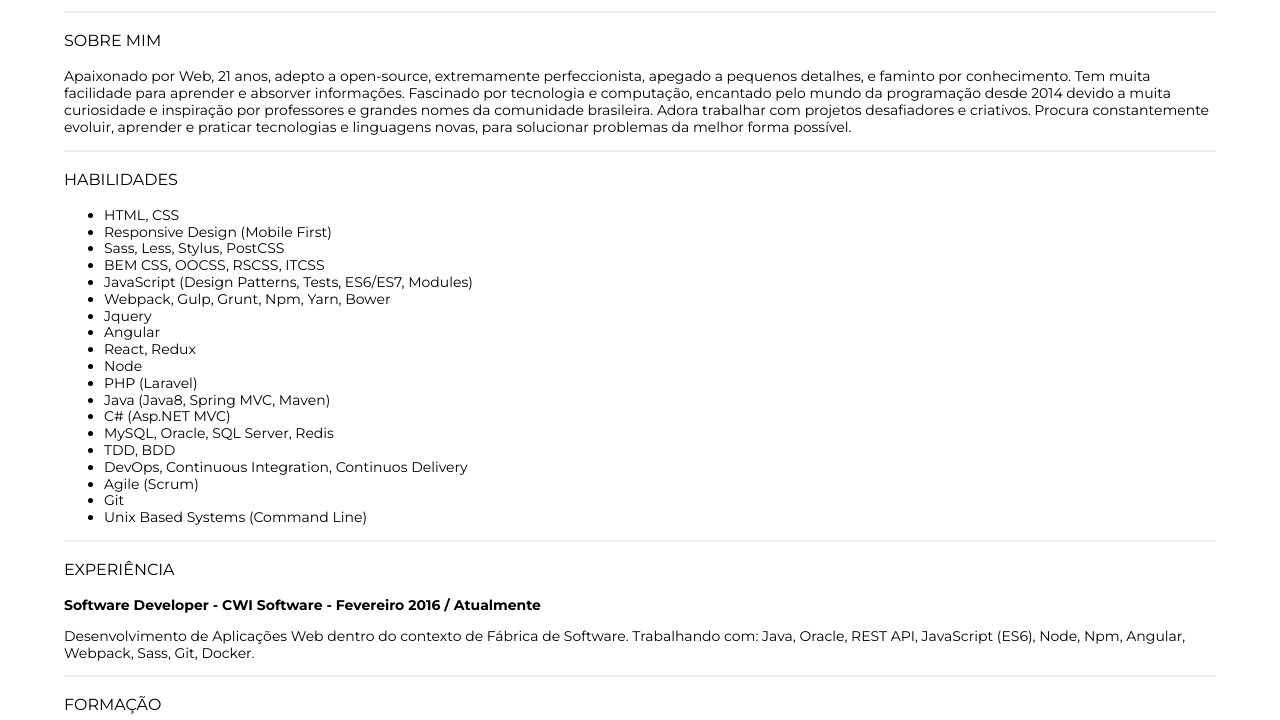
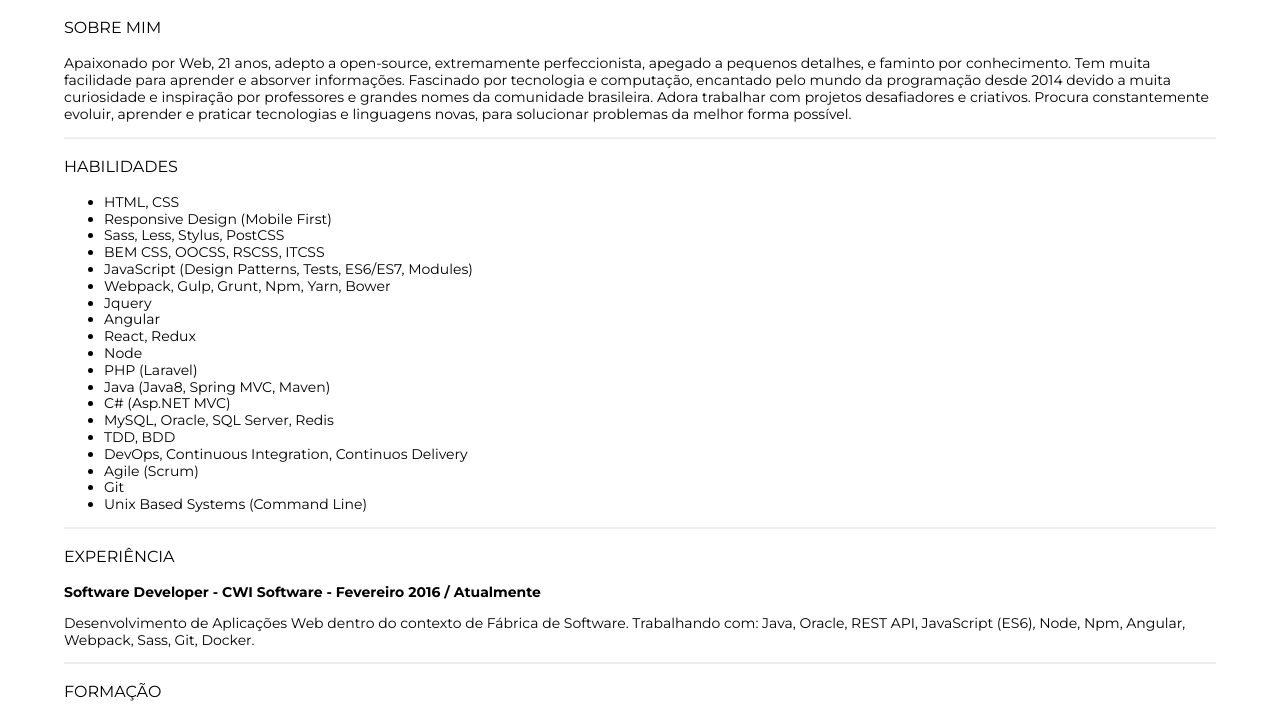
Before and after one commit to iagodahlem/resume, a website: page index.html in a window 1280 px wide. Shown: the part 161-881 px from the top of the page. Drawn offline with Linux system fonts and the light colour scheme.

Commit message:
adjust margins of the document

```diff
--- a/index.html
+++ b/index.html
@@ -33,7 +33,7 @@
     .container {
       width: 90%;
       margin: 0 auto;
-      padding: 37px 0;
+      padding: 24px 0;
     }
 
     .title {
```
